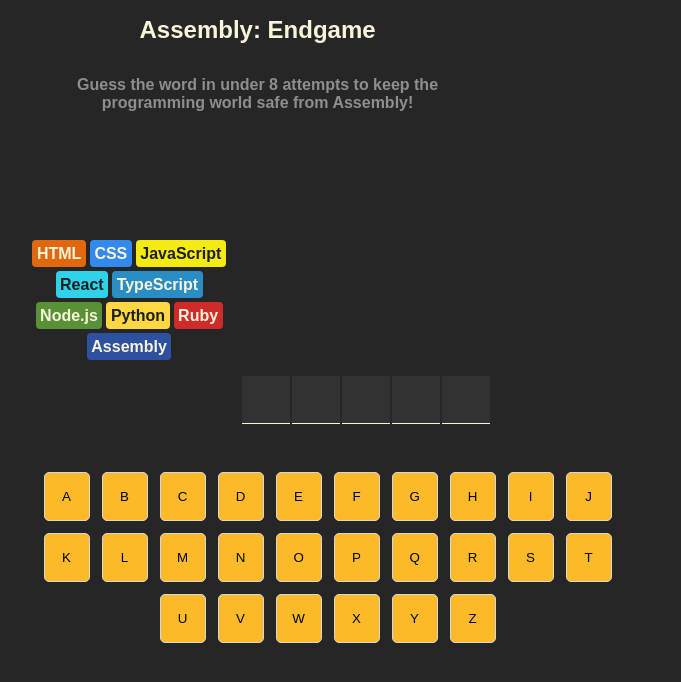
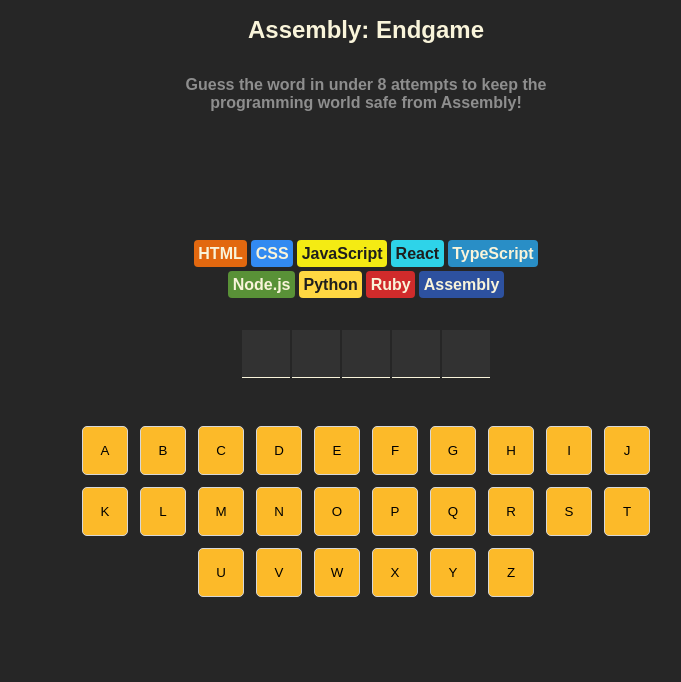
Before and after one commit to VentsislavMonev/Program-Languages-Hangman, a React (Vite) app: page / in a window 1280 px wide. Shown: the top 682 px of the page, without its empty margins (274-955 px from the left). Built offline with nearby package versions, Linux system fonts and the light colour scheme.

Commit message:
fixing a bug i made in the previous commit where i removed main-wrapper from css

```diff
--- a/src/index.css
+++ b/src/index.css
@@ -45,7 +45,13 @@
 
 /* ------------------------WRAPPER------------------------ */
 
-
+.main-wrapper{
+  width: 90vmax;
+  display: flex;
+  flex-direction:column;
+  align-items: center;
+  justify-content: center;
+}
 
 /* ------------------------HEADER------------------------ */
 
@@ -285,7 +291,9 @@
 @media (max-width: 649px) {
 
 
-
+  body {
+    margin: 0 2rem 0 2rem;
+  }
 
   .keyboard {
     max-width: 23rem;
@@ -302,10 +310,14 @@
 
   .key {
     padding: 0.6rem;
-  aspect-ratio: 1.8; /* Makes keys square */
+    aspect-ratio: 1.8;
   }
+
   .languages-list {
-    width: 80%;
+    width: 50%;
+
+    display: flex;
+    flex-wrap: wrap;
   }
 
   .new-game-bttn {
@@ -313,7 +325,7 @@
   }
 
   .status {
-    width: 80%;
+    width: 60%;
   }
 
   .chars {
@@ -325,18 +337,19 @@
   }
 
   .char_span {
+
+    display: flex;
+    justify-content: center;
+    align-items: center;
+
     padding: 1rem;
 
     height: 2.5rem;
     width: 2.5rem;
 
     text-align: center;
+
     font-weight: 700;
-
-    background-color: var(--chars-bg-color);
-
-    color: var(--chars-down-border-color);
-    border-bottom: 1px solid var(--chars-down-border-color);
   }
 
   .main-wrapper{
```
Also changed, not shown: 1 other file (tests, documents, lock files or other folders). Lines whose indentation alone changed are shown as unchanged.
